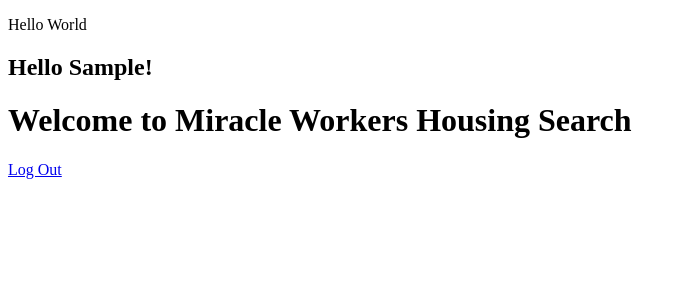
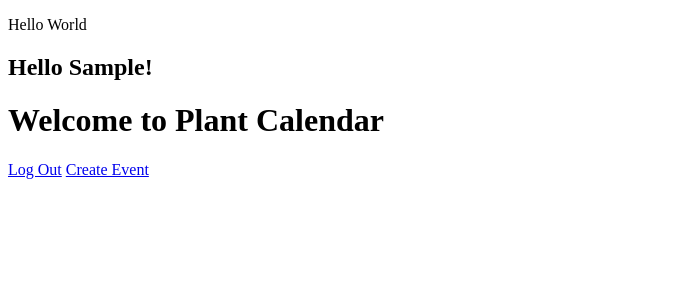
Before and after one commit to Sgmedlin/PlantCalendar, a Django app: template plants/templates/home.html in a window 1280 px wide. Shown: the top 300 px of the page, without its empty margins (0-686 px from the left). Run offline with Django 3.2, Linux system fonts and the light colour scheme; the template is opened without the code that fills it, so the values that code supplies are empty; the visitor is signed in with stand-in values (Sample User, id 1); parts of the project's set-up code (start-up, migrations or seed data) failed here and were passed over; some libraries are stand-ins or nearby versions.

Commit message:
Calendar

```diff
--- a/PlantCalendar/urls.py
+++ b/PlantCalendar/urls.py
@@ -25,4 +25,5 @@ urlpatterns = [
     url(r'^login/', views.login, name='login'),
     url(r'^$', views.home, name='home'),
     url(r'^logged-out/', views.logout, name='logout'),
+    url(r'^create-event/', views.create_event, name='create_event'),
 ]
--- a/plants/templates/home.html
+++ b/plants/templates/home.html
@@ -6,8 +6,9 @@
 	{% if user and not user.is_anonymous %}
 		<div class="greeting_div">
 			<h2 class="greeting_text"> Hello {{user.get_short_name}}!</h2>
-			<h1 class="welcome_text"> Welcome to Miracle Workers Housing Search </h1>
+			<h1 class="welcome_text"> Welcome to Plant Calendar </h1>
 			<a class="btn-primary" href="{% url 'logout' %}">Log Out</a>
+			<a class="btn-primary" href="{% url 'create_event' %}">Create Event</a>
 		</div>
 
 
--- a/requirements.txt
+++ b/requirements.txt
@@ -7,3 +7,8 @@ social-auth-core==3.1.0
 social-auth-app-django==3.1.0
 dj-database-url==0.5.0
 Pillow==5.2.0
+pycrypto==2.6.1
+cachetools==3.1.1
+google-api-python-client==1.7.10
+WebTest==2.0.33
+pycrypto==2.6.1
```
Also changed, not shown: plants/views.py (+19 -1 lines).
